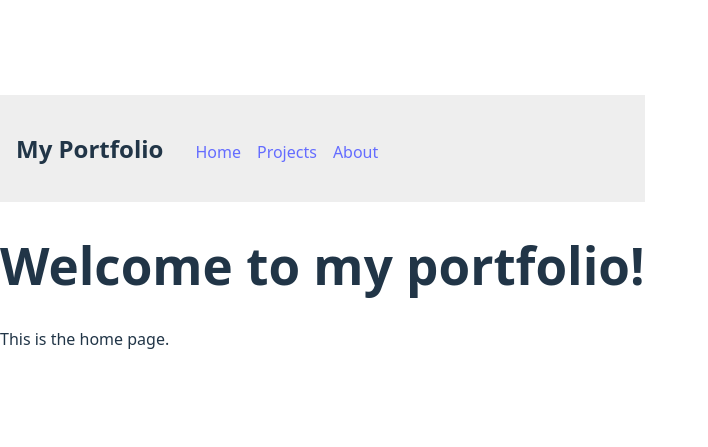
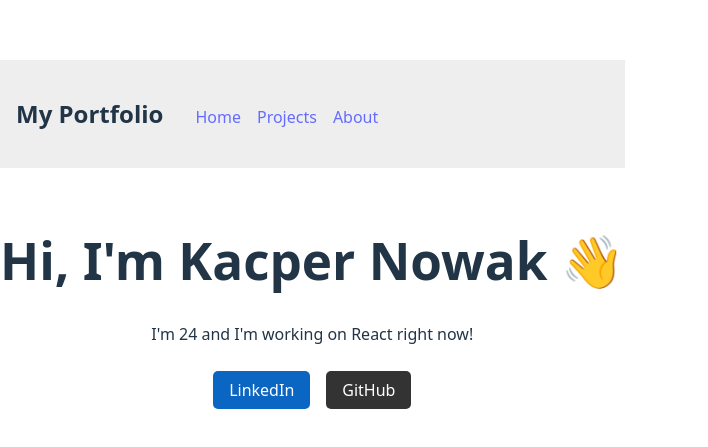
Before and after one commit to KacperProg/React-Portfolio-Site, a React (Vite) app: page / in a window 1280 px wide. Shown: the part 169-616 px from the top of the page, without its empty margins (0-708 px from the left). Built offline with nearby package versions, Linux system fonts and the light colour scheme; the HTML template or start-up script is replaced by a standard one.

Commit message:
Added Links to Home page as well as begun to comment code more

```diff
--- a/src/Pages/Home.jsx
+++ b/src/Pages/Home.jsx
@@ -1,9 +1,44 @@
-function Home () {
-    return(
-        <div>
-            <h1>Welcome to my portfolio!</h1>
-            <p>This is the home page.</p>
-        </div>
-    )
+import { links } from '../data/links';
+
+// styling added in elements for now and later moved to CSS. Easier for structuring CSS file later
+
+function Home() {
+  return (
+    <div style={{ textAlign: 'center', marginTop: '4rem' }}>
+      <h1>Hi, I'm Kacper Nowak 👋</h1>
+      <p>I'm 24 and I'm working on React right now!</p>
+      <div style={{ marginTop: '2rem' }}>
+        <a
+          href={links.linkedin}
+          target="_blank" // Opens the link in a new tab
+          rel="noopener noreferrer" // Security protocol, best practice
+          style={{
+            marginRight: '1rem',
+            padding: '0.5rem 1rem',
+            backgroundColor: '#0A66C2',
+            color: '#fff',
+            borderRadius: '5px',
+          }}
+        >
+          LinkedIn
+        </a>
+
+        <a
+          href={links.github}
+          target="_blank" // Opens the link in a new tab
+          rel="noopener noreferrer" // Security protocol, best practice
+          style={{
+            padding: '0.5rem 1rem',
+            backgroundColor: '#333',
+            color: '#fff',
+            borderRadius: '5px',
+          }}
+        >
+          GitHub
+        </a>
+      </div>
+    </div>
+  );
 }
+
 export default Home;
--- /dev/null
+++ b/src/data/links.js
@@ -0,0 +1,4 @@
+export const links = {
+  linkedin: 'https://www.linkedin.com/in/kacper-nowak-201ab21b9/',
+  github: 'https://github.com/KacperProg'
+};
```
